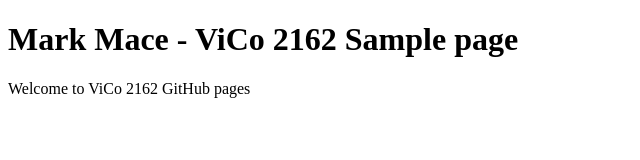
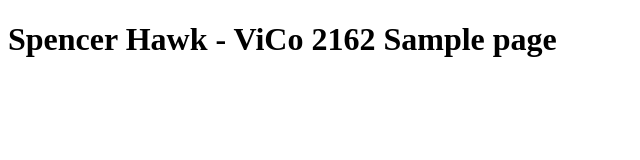
Before and after one commit to Spencer-Hawk/Spencer_Hawk, a plain HTML site: page index.html in a window 1280 px wide. Shown: the whole page, without its empty margins (0-640 px from the left). Drawn offline with Linux system fonts and the light colour scheme.

Commit message:
Added to h1
added text "Spencer Hawk" to h1

```diff
--- a/index.html
+++ b/index.html
@@ -4,7 +4,6 @@
   <title>First GitHub page</title>
 </head>
 <body>
-  <h1>Mark Mace - ViCo 2162 Sample page</h1>
-  <p>Welcome to ViCo 2162 GitHub pages</p>
+  <h1>Spencer Hawk - ViCo 2162 Sample page</h1>
 </body>
 </html>
```
